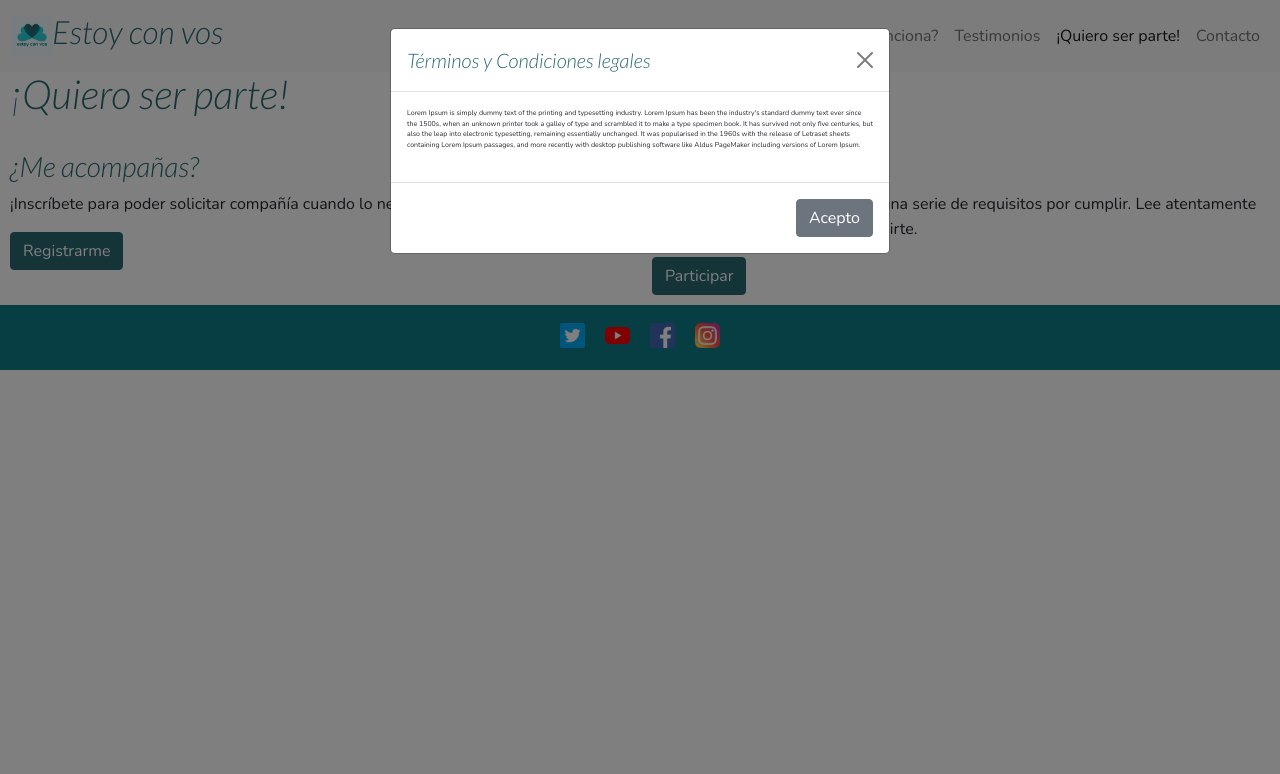
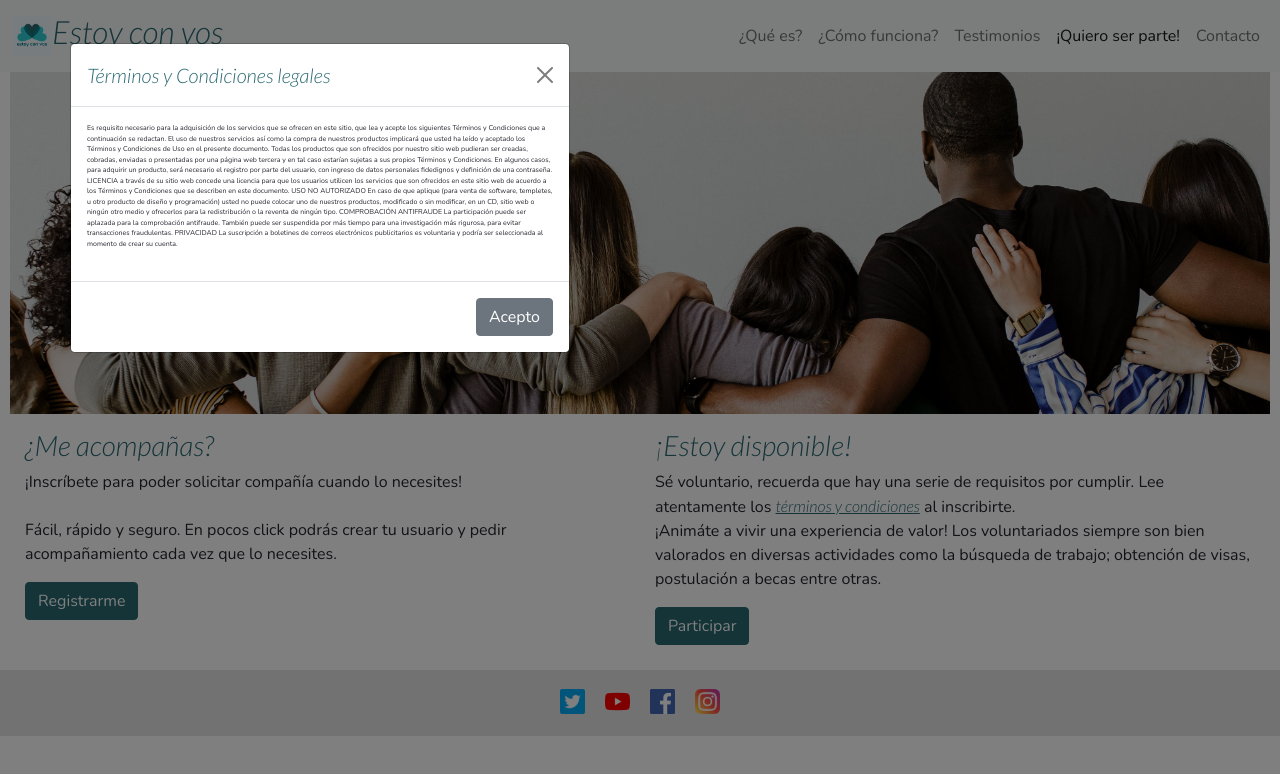
Before and after one commit to jorgelinapv/estoy_con_vos, a website: page participar.html in a window 1280 px wide. Both pictures are taken after a click on the link "términos y condiciones". Drawn offline with nearby package versions, Linux system fonts and the light colour scheme.

Commit message:
cambios generales estetica y contenido

```diff
--- a/participar.html
+++ b/participar.html
@@ -59,21 +59,28 @@
   </header>
   <main>
     <section>
-      <h1>¡Quiero ser parte!</h1><br>
+      <div class="col-lg-12 col-xl-12">
+        <img src="images/abrazos.jpg" class="foto_principal" alt="abrazo">
+      </div>
       <div class="container-fluid-center">
-        <div class="row">
-          <div class="col-6 col-md-6">
+        <div class="flexbox-container">
+          <div>
             <h3>¿Me acompañas?</h3>
-            <p>¡Inscríbete para poder solicitar compañía cuando lo necesites!</p>
+            <p>¡Inscríbete para poder solicitar compañía cuando lo necesites!</br></br>
+              Fácil, rápido y seguro. En pocos click podrás crear tu usuario y pedir acompañamiento cada vez que lo
+              necesites.</p>
             <button class="btn btn__primario">
               Registrarme
             </button>
           </div>
-          <div class="col-6 col-md-6">
+          <div>
             <h3>¡Estoy disponible!</h3>
             <p>Sé voluntario, recuerda que hay una serie de requisitos por cumplir. Lee atentamente los <a
                 class="showTerminos" data-bs-toggle="modal" data-bs-target="#exampleModal">términos y condiciones</a> al
-              inscribirte.</p>
+              inscribirte.</br>
+              ¡Animáte a vivir una experiencia de valor! Los voluntariados siempre son bien valorados en diversas
+              actividades como la búsqueda de trabajo; obtención de visas, postulación a becas entre otras.
+            </p>
             <button class="btn btn__primario">
               Participar
             </button>
@@ -87,13 +94,30 @@
                   <button type="button" class="btn-close" data-bs-dismiss="modal" aria-label="Close"></button>
                 </div>
                 <div class="modal-body">
-                  <p class="terminos_condiciones">Lorem Ipsum is simply dummy text of the printing and typesetting
-                    industry. Lorem Ipsum has been the industry's standard dummy text ever since the 1500s, when an
-                    unknown printer took a galley of type and scrambled it to make a type specimen book. It has survived
-                    not only five centuries, but also the leap into electronic typesetting, remaining essentially
-                    unchanged. It was popularised in the 1960s with the release of Letraset sheets containing Lorem
-                    Ipsum passages, and more recently with desktop publishing software like Aldus PageMaker including
-                    versions of Lorem Ipsum.</p>
+                  <p class="terminos_condiciones">Es requisito necesario para la adquisición de los servicios que se
+                    ofrecen en este sitio, que lea y acepte los siguientes Términos y Condiciones que a continuación se
+                    redactan. El uso de nuestros servicios así como la compra de nuestros productos implicará que usted
+                    ha leído y aceptado los Términos y Condiciones de Uso en el presente documento. Todas los productos
+                    que son ofrecidos por nuestro sitio web pudieran ser creadas, cobradas, enviadas o presentadas por
+                    una página web tercera y en tal caso estarían sujetas a sus propios Términos y Condiciones. En
+                    algunos casos, para adquirir un producto, será necesario el registro por parte del usuario, con
+                    ingreso de datos personales fidedignos y definición de una contraseña.
+                    LICENCIA
+                    a través de su sitio web concede una licencia para que los usuarios utilicen los servicios que son
+                    ofrecidos en este sitio web de acuerdo a los Términos y Condiciones que se describen en este
+                    documento.
+                    USO NO AUTORIZADO
+                    En caso de que aplique (para venta de software, templetes, u otro producto de diseño y programación)
+                    usted no puede colocar uno de nuestros productos, modificado o sin modificar, en un CD, sitio web o
+                    ningún otro medio y ofrecerlos para la redistribución o la reventa de ningún tipo.
+                    COMPROBACIÓN ANTIFRAUDE
+                    La participación puede ser aplazada para la comprobación antifraude. También puede ser
+                    suspendida por más tiempo para una investigación más rigurosa, para evitar transacciones
+                    fraudulentas.
+                    PRIVACIDAD
+                    La suscripción a boletines de correos electrónicos publicitarios es voluntaria y podría ser
+                    seleccionada al momento de crear su cuenta.
+                  </p>
                 </div>
                 <div class="modal-footer">
                   <button type="button" class="btn btn-secondary" data-bs-dismiss="modal">Acepto</button>
--- a/scss/_estructura.scss
+++ b/scss/_estructura.scss
@@ -30,3 +30,15 @@ main{
     justify-content: center;
     align-items: center;
 }
+
+.flexbox-container {
+    display: -ms-flex;
+    display: -webkit-flex;
+    display: flex;
+    width: 100%;
+}
+
+.flexbox-container > div {
+    width: 50%;
+    padding: 15px;
+}
--- a/scss/_variables.scss
+++ b/scss/_variables.scss
@@ -7,6 +7,5 @@ $footer: #e5e5e5;
 $parrafo: normal;
 $regular_size_text: 14;
 $terminos: 2;
-
 @import url("https://fonts.googleapis.com/css2?family=Nunito:wght@300&family=PT+Sans&display=swap");
 @import url("https://fonts.googleapis.com/css2?family=Lato:ital,wght@1,300&display=swap");
--- a/scss/estilos.scss
+++ b/scss/estilos.scss
@@ -41,6 +41,18 @@ ul li a:hover{
     }
 }
 
+.funcionamientoPhoto{
+    position: relative;
+    display: flex;
+    background-position: center;
+    vertical-align: middle;
+    margin-left: auto;
+    margin-right: auto;
+    background-size: cover;
+    background-repeat: no-repeat;
+    width: 60%;
+}
+
 footer{
     bottom: 0;
     left: 0;
@@ -49,7 +61,7 @@ footer{
     display: block;
     align-self: flex-end;
     div.social-media-links{
-        background: $color_terciario;
+        background: $footer;
         overflow: hidden;
         padding-bottom: 4px;
         text-align: center;
@@ -74,8 +86,8 @@ footer{
         a:hover{
 			transform: translateY(-4px);
         }
-          img{
-              width: 25px;
-          }
-      }
-  }
+        img{
+          width: 25px;
+        }
+    }
+}
```
Also changed, not shown: contacto.html (+1 -1 lines), funcionamiento.html (+17 -11 lines), css/estilos.css, images/abrazos.jpg (added), images/reading.png (added), images/woman.png (added).
